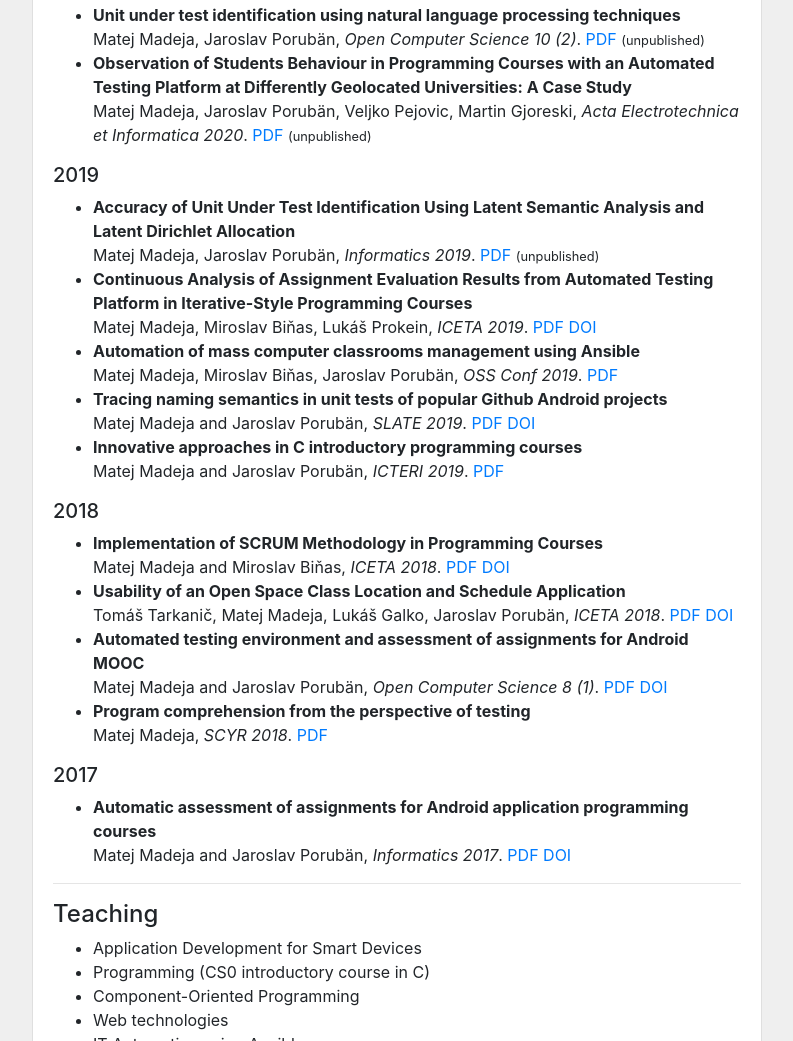
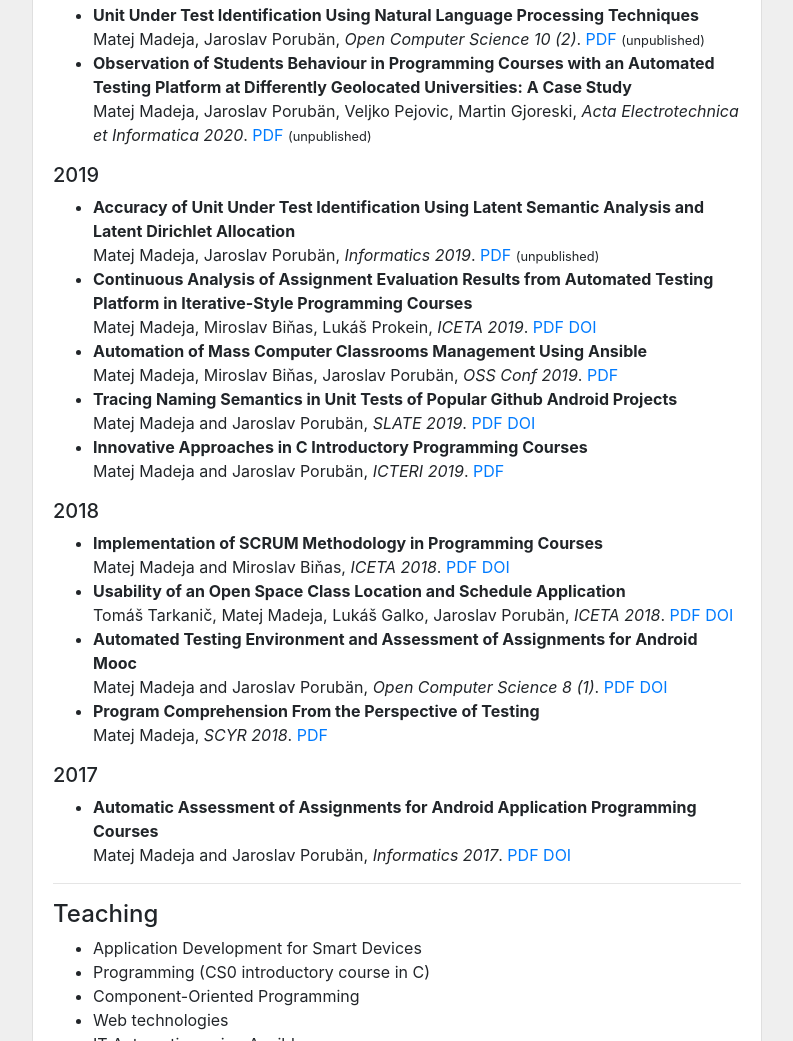
Before and after one commit to madeja/madeja.github.io, a website: page index.html in a window 1280 px wide. Shown: the part 466-1507 px from the top of the page, without its empty margins (243-1036 px from the left). Drawn offline with Linux system fonts and the light colour scheme.

Commit message:
title fixes

```diff
--- a/index.html
+++ b/index.html
@@ -100,7 +100,7 @@
                 <ul>
                   <li>
                     <strong>
-                      Unit under test identification using natural language processing techniques
+                      Unit Under Test Identification Using Natural Language Processing Techniques
                     </strong>
                     <br /> Matej Madeja, Jaroslav Porubän, <em>Open Computer Science 10 (2)</em>.
                     <a href="publications/20-ocs-nlp.pdf">PDF</a>
@@ -138,14 +138,14 @@
                   </li>
                   <li>
                     <strong>
-                      Automation of mass computer classrooms management using Ansible
+                      Automation of Mass Computer Classrooms Management Using Ansible
                     </strong>
                     <br /> Matej Madeja, Miroslav Biňas, Jaroslav Porubän, <em>OSS Conf 2019</em>.
                     <a href="publications/19-oss-conf-anstall.pdf">PDF</a>
                   </li>
                   <li>
                     <strong>
-                      Tracing naming semantics in unit tests of popular Github Android projects
+                      Tracing Naming Semantics in Unit Tests of Popular Github Android Projects
                     </strong>
                     <br /> Matej Madeja and Jaroslav Porubän, <em>SLATE 2019</em>.
                     <a href="publications/19-slate-android-semantics.pdf">PDF</a>
@@ -153,7 +153,7 @@
                   </li>
                   <li>
                     <strong>
-                      Innovative approaches in C introductory programming courses
+                      Innovative Approaches in C Introductory Programming Courses
                     </strong>
                     <br /> Matej Madeja and Jaroslav Porubän, <em>ICTERI 2019</em>.
                     <a href="publications/19-icteri-c-programming.pdf">PDF</a>
@@ -179,7 +179,7 @@
                   </li>
                   <li>
                     <strong>
-                      Automated testing environment and assessment of assignments for Android MOOC
+                      Automated Testing Environment and Assessment of Assignments for Android Mooc
                     </strong>
                     <br /> Matej Madeja and Jaroslav Porubän, <em>Open Computer Science 8 (1)</em>.
                     <a href="publications/18-ocs-testing-env-mooc.pdf">PDF</a>
@@ -187,7 +187,7 @@
                   </li>
                   <li>
                     <strong>
-                      Program comprehension from the perspective of testing
+                      Program Comprehension From the Perspective of Testing
                     </strong>
                     <br /> Matej Madeja, <em>SCYR 2018</em>.
                     <a href="publications/18-scyr.pdf">PDF</a>
@@ -197,7 +197,7 @@
                 <ul>
                   <li>
                     <strong>
-                      Automatic assessment of assignments for Android application programming courses
+                      Automatic Assessment of Assignments for Android Application Programming Courses
                     </strong>
                     <br /> Matej Madeja and Jaroslav Porubän, <em>Informatics 2017</em>.
                     <a href="publications/17-inf-testing-env.pdf">PDF</a>
```
